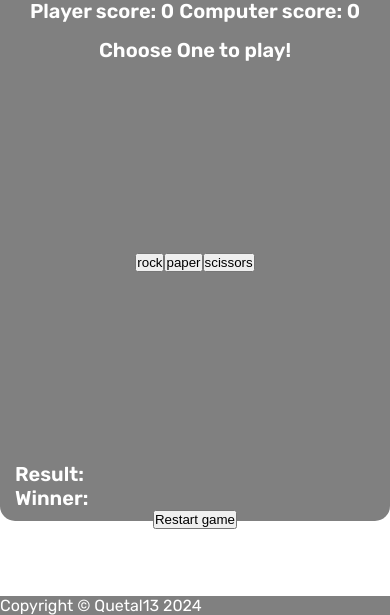
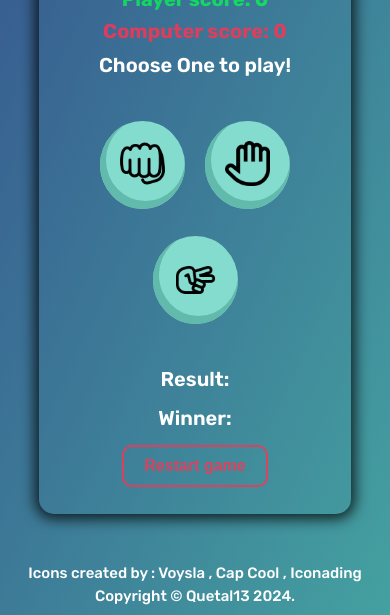
Before and after one commit to Quetal13/rock-paper-scissors, a plain HTML site: page index.html in a window 390 px wide. Shown: the part 229-844 px from the top of the page. Drawn offline with Linux system fonts and the light colour scheme.

Commit message:
I finished UI and responsive
I finished the UI for te website and added responsive design for smaller screens.

```diff
--- a/css/style.css
+++ b/css/style.css
@@ -8,7 +8,9 @@ body {
     display: flex;
     flex-direction: column;
     min-height: 100vh;
+    max-height: 100vh;
     font-family: 'Rubik', sans-serif;
+    background-image: linear-gradient(to bottom right, rgb(54, 85, 143), rgb(68, 161, 160));
 }
 
 main {
@@ -22,30 +24,49 @@ footer {
     display: flex;
     flex-direction: column;
     flex-shrink: 0;
-    background-color: gray;
+    background: none;
+    align-items: center;
+    justify-content: center;
     color: white;
+    margin-top: 50px;
+    margin-bottom: 10px;
+    font-size: 20px;
+    font-weight: 500;
 }
 
 header {
-    background-color: gray;
     color: white;
-    height: 10vh;
+    height: 20vh;
     display: flex;
     align-items: center;
     justify-content: center;
     font-weight: bolder;
-    font-size: 30px;
+    font-size: 50px;
+}
+
+a {
+    text-decoration: none;
+    color: white;
+}
+
+a:hover {
+    text-decoration: underline;
 }
 
 .game-container {
-    background-color: gray;
+    background: none;
+    margin: 0px 20px;
     color: white;
     border-radius: 15px;
     padding: 15px;
     width: 800px;
-    height: 70vh;
-    font-size: 20px;
+    min-height: 70vh;
+    max-height: 70vh;
+    font-size: 25px;
     font-weight: 600;
+    box-shadow: 0px 1px 14px 4px rgba(0,0,0,0.77);
+    -webkit-box-shadow: 0px 1px 14px 4px rgba(0,0,0,0.77);
+    -moz-box-shadow: 0px 1px 14px 4px rgba(0,0,0,0.77);
 }
 
 .header {
@@ -53,7 +74,7 @@ header {
     justify-content: center;
     margin-bottom: 15px;
     margin-top: 10px;
-    font-size: 25px;
+    font-size: 30px;
     font-weight: 800;
 }
 
@@ -63,21 +84,152 @@ header {
     margin-bottom: 15px;
     margin-left: 15px;
     margin-right: 15px;
+    font-weight: 700;
+}
+
+.player-score {
+    color: RGBA(5,255,80,0.72);
+}
+
+.computer-score {
+    color: RGBA(255,50,80,0.81);
 }
 
 .choose {
     display: flex;
     justify-content: center;
+    font-size: 30px;
+    margin-top: 30px;
+    margin-bottom: 50px;
 }
 
 .button-container {
     display: flex;
     justify-content: center;
     align-items: center;
-    height: 400px;
+    height: 200px;
+    gap: 80px;
 }
 
-.restart {
+.button-container button {
+    background: #84DCCF;
+    border: none;
+    padding: 20px;
+    border-radius: 50%;
+    box-shadow: 3px -5px 0px 3px rgba(96,184,171,0.94) inset;
+    -webkit-box-shadow: 3px -5px 0px 3px rgba(96,184,171,0.94) inset;
+    -moz-box-shadow: 3px -5px 0px 3px rgba(96,184,171,0.94) inset;
+    transition: transform 0.3s ease-in-out;
+}
+
+.button-container button:hover {
+    cursor: pointer;
+    background-color: #60b8ab;
+    transform: scale(1.1);
+}
+
+.button-container img {
+    width: 70px;
+    height: auto;
+}
+
+.bottom-container {
+    margin-top: 20px;
     display: flex;
-    justify-content: center;
+    flex-direction: column;
+    align-items: center;
+    gap: 30px;
 }
+
+.restart button {
+    padding: 10px 20px;
+    border: 2px solid RGBA(255,50,80,0.81);
+    background: none;
+    border-radius: 10px;
+    color: RGBA(255,50,80,0.81);
+    font-size: 20px;
+    font-weight: 700;
+    margin-bottom: 20px;
+    transition: transform 0.3s ease-in-out;
+}
+
+.restart button:hover {
+    cursor: pointer;
+    background-color: RGBA(255,50,80,0.81);
+    color: white;
+    transform: scale(1.1);
+}
+
+.links {
+    margin-bottom: 5px;
+}
+
+@keyframes zoomIn {
+    0% {
+        transform: scale(1); /* Start at normal size */
+    }
+    50% {
+        transform: scale(1.2); /* Zoom in to 1.2 times the original size */
+    }
+    100% {
+        transform: scale(1); /* Return to normal size */
+    }
+}
+
+/* Responsive design for mobile */
+
+@media screen and (max-width: 600px) {
+    header {
+        font-size: 30px;
+    }
+
+    .header {
+        font-size: 20px;
+    }
+
+    .choose {
+        font-size: 20px;
+        margin-top: 10px;
+        margin-bottom: 20px;
+    }
+
+    .game-container {
+        max-width: 80vw;
+        font-size: 20px;
+        text-align: center;
+        margin: 0;
+    }
+
+    .score-container {
+        flex-direction: column;
+        gap: 8px;
+        align-items: center;
+        margin: 0;
+    }
+
+    .button-container {
+        min-height: 250px;
+        padding: 20px;
+        display: flex;
+        flex-direction: row;
+        flex-wrap: wrap;
+        gap: 20px;
+    }
+
+    .button-container img {
+        max-width: 45px;
+    }
+
+    .bottom-container {
+        margin-top: 20px;
+        gap: 15px;
+    }
+
+    .restart button {
+        font-size: 16px;
+    }
+
+    footer {
+        font-size: 15px;
+    }
+}
--- a/index.html
+++ b/index.html
@@ -30,13 +30,19 @@
             </div>
         </div>
         <div class="button-container">
-            <button value="rock">rock</button>
-            <button value="paper">paper</button>
-            <button value="scissors">scissors</button>
+            <button value="rock">
+                <img src="./img/rock.png" alt="">
+            </button>
+            <button value="paper">
+                <img src="./img/paper.png" alt="">
+            </button>
+            <button value="scissors">
+                <img src="./img/scissors.png" alt="">
+            </button>
         </div>
         <div class="bottom-container">
             <div class="round"> <span>Result:</span></div>
-            <div class="winner"><span>Winner:</span></div>
+            <div class="winner"><span id="winner-text">Winner:</span></div>
             <div class="restart">
                 <button id="restart">Restart game</button>
             </div>
@@ -44,7 +50,13 @@
     </div>
 </main>
 <footer>
-    Copyright © Quetal13 2024
+    <div class="links">
+        Icons created by
+        <a href="https://www.flaticon.es/iconos-gratis/puno" target="_blank">: Voysla</a>
+    <a href="https://www.flaticon.es/iconos-gratis/tijeras" target="_blank">, Cap Cool</a>
+    <a href="https://www.flaticon.es/iconos-gratis/piedra-papel-tijeras" target="_blank">, Iconading</a>
+    </div>
+    Copyright © Quetal13 2024.
 </footer>
 
     <script src="./js/script.js"></script>
--- a/js/script.js
+++ b/js/script.js
@@ -1,4 +1,4 @@
-const allButtons = document.querySelectorAll('.button-container')
+const allButtons = document.querySelectorAll('.button-container button')
 const restartButton = document.querySelector('#restart');
 const round = document.querySelector('.round-counter');
 const roundResult = document.querySelector('.round');
@@ -21,7 +21,7 @@ function getComputerChoice() {
     return randomChoice;
 }
 function playRound(playerSelection, computerSelection) {
-    playerSelection = playerSelection.toLowerCase();
+    playerSelection = playerSelection;
     //this conditionals check the round results for edit the roundResult var
     if (playerSelection === computerSelection) {
         roundResult.textContent ='Result: It\'s a tie';
@@ -55,17 +55,27 @@ function playRound(playerSelection, computerSelection) {
 
 function game() { //This function is responsible for to play a best-of-five game and print in the console the result of the round and the result of the game
         if (playerPointsCounter === 3) {
-            winner.textContent = 'Winner: Congratulations! You win!';
+            winner.textContent = 'Congratulations! You win!';
+            winner.style.color = 'RGBA(5,255,80,0.72)';
+            winner.style.animation = 'zoomIn 2s'
             roundCounter = 5;
         } else if (computerPointsCounter === 3) {
             winner.textContent = 'Winner: I\'m sorry, you loose :(';
+            winner.style.color = 'RGBA(255,50,80,0.81)';
+            winner.style.animation = 'zoomIn 1s'
             roundCounter = 5;
         } else if (roundCounter === 5 && playerPointsCounter > computerPointsCounter) {
-            winner.textContent = 'Winner: Congratulations! You win!';
+            winner.textContent = 'Congratulations! You win!';
+            winner.style.color = 'RGBA(5,255,80,0.72)';
+            winner.style.animation = 'zoomIn 2s'
         } else if (roundCounter === 5 && playerPointsCounter < computerPointsCounter) {
             winner.textContent = 'Winner: I\'m sorry, you loose :(';
+            winner.style.color = 'RGBA(255,50,80,0.81)';
+            winner.style.animation = 'zoomIn 1s'
         } else if (roundCounter === 5 && playerPointsCounter === computerPointsCounter) {
             winner.textContent = 'Winner: Nobody wins, it\'s a tie!';
+            winner.style.color = 'RGBA(0,0,0,0.5)';
+            winner.style.animation = 'zoomIn 1s'
         }
 }
 
@@ -73,7 +83,7 @@ allButtons.forEach((button) => {
 button.addEventListener('click', function(ev) {
     const computerSelection = getComputerChoice();
     if (roundCounter < 5) {
-        playRound(ev.target.value, computerSelection);
+        playRound(ev.currentTarget.value, computerSelection);
         roundCounter++
         round.textContent = `Rounds: ` + roundCounter;
         game();
@@ -91,4 +101,6 @@ restartButton.addEventListener('click', function() {
   computerPoints.textContent = 'Computer score: ' + computerPointsCounter;
   roundResult.textContent = "Result:";
   winner.textContent = 'Winner:';
+  winner.style.color = 'white';
+  winner.style.animation = '';
 })
```
Also changed, not shown: img/paper.png (added), img/rock.png (added), img/scissors.png (added).
